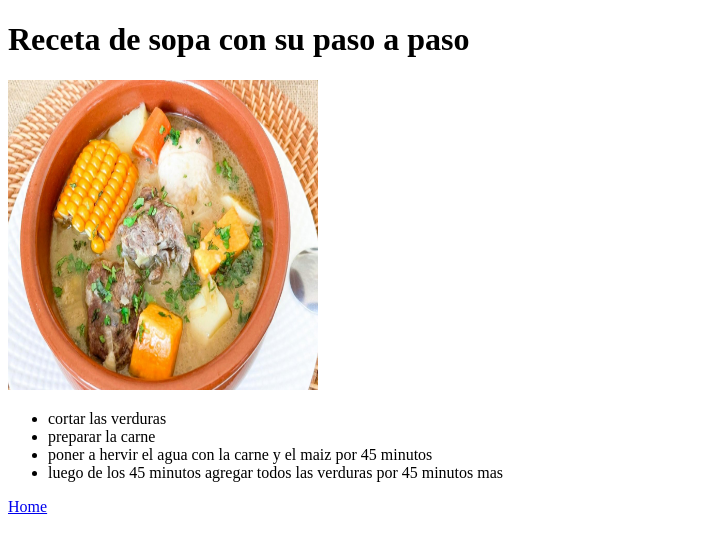
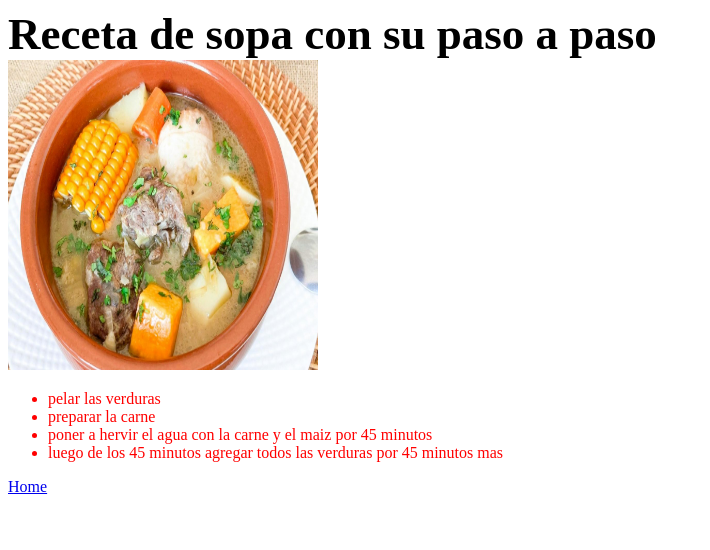
Before and after one commit to Cdnekox/odin-recipes, a plain HTML site: page recipes/sopa.html in a window 1280 px wide. Shown: the whole page, without its empty margins (0-710 px from the left). Drawn offline with Linux system fonts and the light colour scheme.

Commit message:
addREADME.md   git status
git satatus

```diff
--- a/recipes/sopa.html
+++ b/recipes/sopa.html
@@ -3,13 +3,15 @@
 <head>
     <meta charset="UTF-8">
     <title>Recipe of Sopa</title>
+    <link rel="stylesheet" href="styles.css">
 </head>
 
 <body>
-    <h1>Receta de sopa con su paso a paso</h1>
+    <div id="title">Receta de sopa con su paso a paso</div>
+
     <img src="../images/sopa.jpg"height="310" width="310">
     <ul>
-        <li>cortar las verduras</li>
+        <li>pelar las verduras</li>
         <li>preparar la carne</li>
         <li>poner a hervir el agua con la carne y el maiz por 45 minutos</li>
         <li>luego de los 45 minutos agregar todos las verduras por 45 minutos mas</li>
--- /dev/null
+++ b/recipes/styles.css
@@ -0,0 +1,8 @@
+#title {
+    color: black;
+    font-size: 45px;
+    font-weight: bold;
+}
+li {
+    color: red;
+}
--- /dev/null
+++ b/styles.css
@@ -0,0 +1,5 @@
+#title {
+    color: black;
+    font-size: 45px;
+    font-weight: bold;
+}
```
Also changed, not shown: index.html (+2 -1 lines), recipes/lasagna.html (+2 -1 lines), 1 other file.
